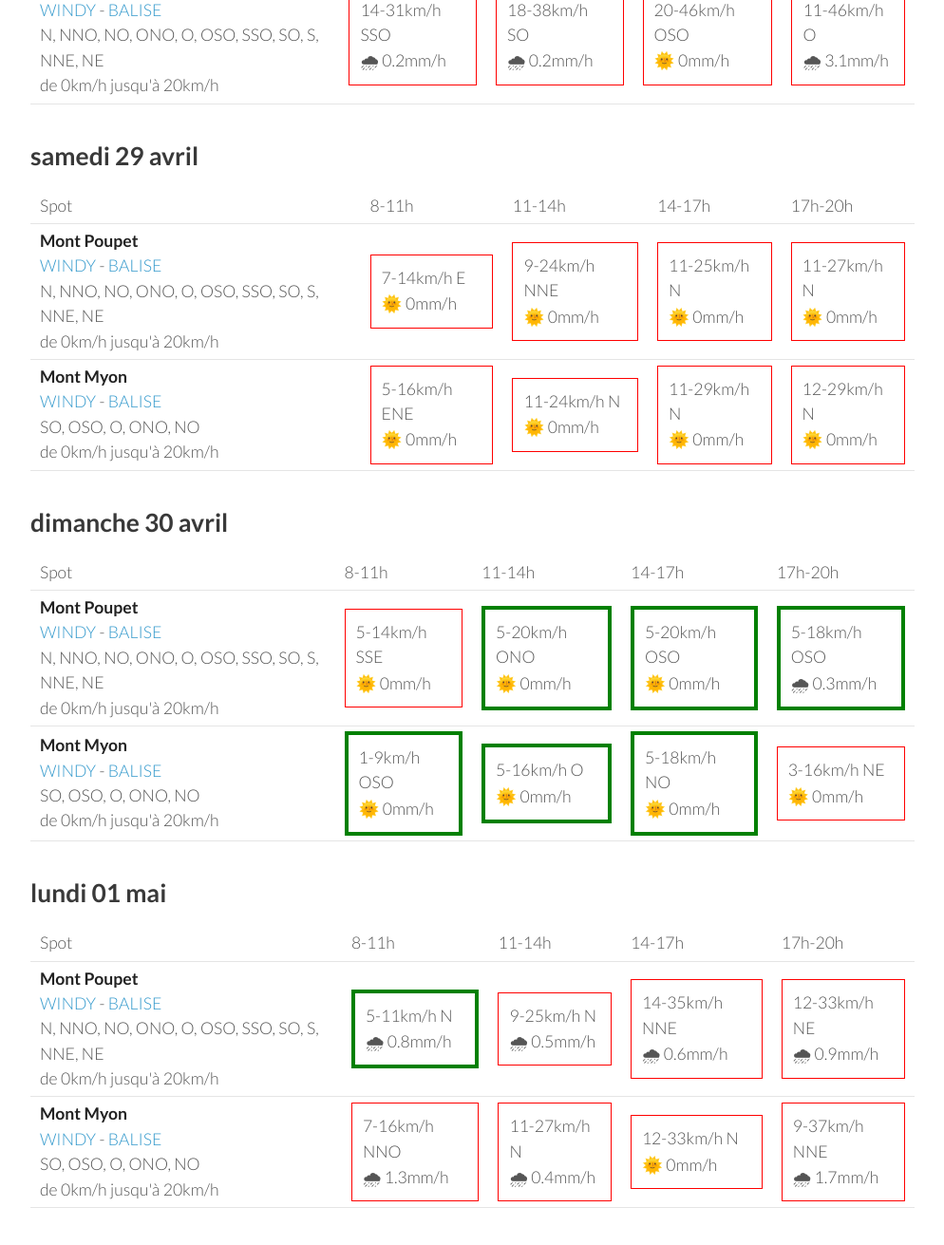
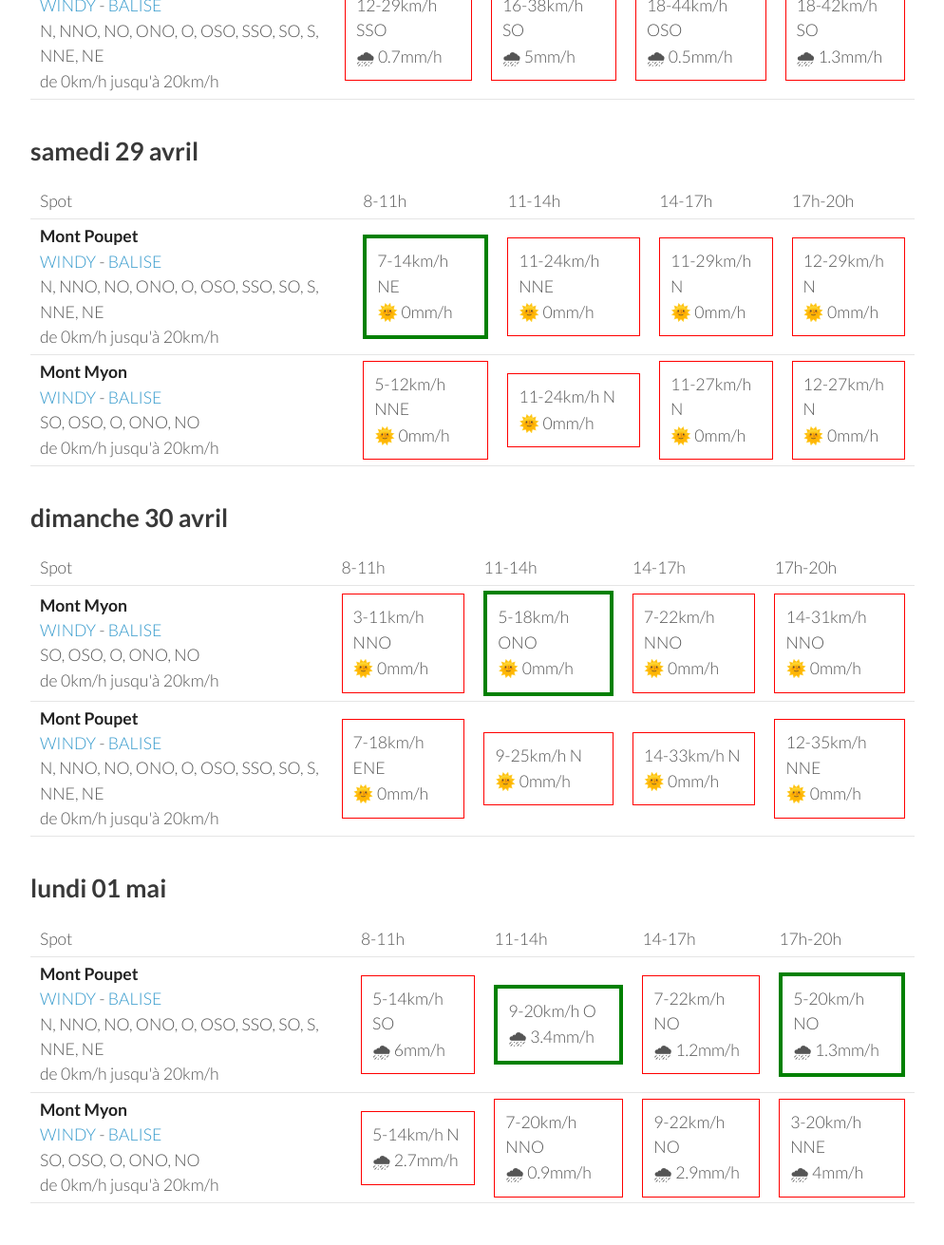
Before and after one commit to parapente-dans-le-nord/parapente-dans-le-nord.github.io, a Jekyll site: the page built from jura.markdown, in a window 1280 px wide and 1400 px high, scrolled down 1298 px. Shown: the top 1311 px of the window at 95% size, without its empty margins (26-1020 px from the left). Built offline with Jekyll 4.4.1, drawn with Linux system fonts in a browser that asks for light colours; some of the changed text lies outside the part shown.

Commit message:
update index.markdown

```diff
--- a/jura.markdown
+++ b/jura.markdown
@@ -25,18 +25,18 @@ page mise à jour le mercredi 26 avril 13:20
         <td><strong>Mont Poupet</strong><br><a href="https://windy.com/46.970/5.876?46.541,5.876,8">WINDY</a> - <span class=""><a href="http://www.balisemeteo.com/balise.php?idBalise=92">BALISE</a> </span><br> <span class="vent-favorable">N, NNO, NO, ONO, O, OSO, SSO, SO, S, NNE, NE</span><br><span class="force-vent">de 0km/h jusqu'à 20km/h</span> </td>
 
             <td><div class="not-flyable"><p>0-0km/h NA</p><p>🌧️ 0mm/h</p></div></td>
-            <td><div class="flyable"><p>5-14km/h ONO</p><p>🌞 0mm/h</p></div></td>
-            <td><div class="flyable"><p>7-20km/h O</p><p>🌞 0mm/h</p></div></td>
-            <td><div class="flyable"><p>5-18km/h ONO</p><p>🌞 0mm/h</p></div></td>
+            <td><div class="not-flyable"><p>0-0km/h NA</p><p>🌧️ 0mm/h</p></div></td>
+            <td><div class="not-flyable"><p>0-0km/h NA</p><p>🌧️ 0mm/h</p></div></td>
+            <td><div class="flyable"><p>5-20km/h NO</p><p>🌞 0mm/h</p></div></td>
 
     </tr>
 <tr>
         <td><strong>Mont Myon</strong><br><a href="https://windy.com/46.331/5.397?45.898,5.394,8,m:eWoagj8">WINDY</a> - <span class=""><a href="http://www.balisemeteo.com/balise.php?idBalise=70">BALISE</a> </span><br> <span class="vent-favorable">SO, OSO, O, ONO, NO</span><br><span class="force-vent">de 0km/h jusqu'à 20km/h</span> </td>
 
             <td><div class="not-flyable"><p>0-0km/h NA</p><p>🌧️ 0mm/h</p></div></td>
-            <td><div class="flyable"><p>3-11km/h NO</p><p>🌞 0mm/h</p></div></td>
-            <td><div class="flyable"><p>5-18km/h O</p><p>🌞 0mm/h</p></div></td>
-            <td><div class="not-flyable"><p>3-16km/h N</p><p>🌞 0mm/h</p></div></td>
+            <td><div class="not-flyable"><p>0-0km/h NA</p><p>🌧️ 0mm/h</p></div></td>
+            <td><div class="not-flyable"><p>0-0km/h NA</p><p>🌧️ 0mm/h</p></div></td>
+            <td><div class="not-flyable"><p>3-16km/h NNO</p><p>🌞 0mm/h</p></div></td>
 
     </tr>
 
@@ -56,22 +56,22 @@ page mise à jour le mercredi 26 avril 13:20
       <td>17h-20h</td>
     </tr>
 <tr>
-        <td><strong>Mont Poupet</strong><br><a href="https://windy.com/46.970/5.876?46.541,5.876,8">WINDY</a> - <span class=""><a href="http://www.balisemeteo.com/balise.php?idBalise=92">BALISE</a> </span><br> <span class="vent-favorable">N, NNO, NO, ONO, O, OSO, SSO, SO, S, NNE, NE</span><br><span class="force-vent">de 0km/h jusqu'à 20km/h</span> </td>
+        <td><strong>Mont Myon</strong><br><a href="https://windy.com/46.331/5.397?45.898,5.394,8,m:eWoagj8">WINDY</a> - <span class=""><a href="http://www.balisemeteo.com/balise.php?idBalise=70">BALISE</a> </span><br> <span class="vent-favorable">SO, OSO, O, ONO, NO</span><br><span class="force-vent">de 0km/h jusqu'à 20km/h</span> </td>
 
-            <td><div class="not-flyable"><p>7-16km/h SSE</p><p>🌞 0mm/h</p></div></td>
-            <td><div class="flyable"><p>5-16km/h OSO</p><p>🌞 0mm/h</p></div></td>
-            <td><div class="flyable"><p>7-18km/h O</p><p>🌞 0mm/h</p></div></td>
-            <td><div class="flyable"><p>7-18km/h OSO</p><p>🌞 0mm/h</p></div></td>
+            <td><div class="not-flyable"><p>3-3km/h SSE</p><p>🌞 0mm/h</p></div></td>
+            <td><div class="flyable"><p>5-14km/h OSO</p><p>🌞 0mm/h</p></div></td>
+            <td><div class="flyable"><p>5-16km/h O</p><p>🌞 0mm/h</p></div></td>
+            <td><div class="flyable"><p>1-12km/h NO</p><p>🌞 0mm/h</p></div></td>
 
 
     </tr>
 <tr>
-        <td><strong>Mont Myon</strong><br><a href="https://windy.com/46.331/5.397?45.898,5.394,8,m:eWoagj8">WINDY</a> - <span class=""><a href="http://www.balisemeteo.com/balise.php?idBalise=70">BALISE</a> </span><br> <span class="vent-favorable">SO, OSO, O, ONO, NO</span><br><span class="force-vent">de 0km/h jusqu'à 20km/h</span> </td>
+        <td><strong>Mont Poupet</strong><br><a href="https://windy.com/46.970/5.876?46.541,5.876,8">WINDY</a> - <span class=""><a href="http://www.balisemeteo.com/balise.php?idBalise=92">BALISE</a> </span><br> <span class="vent-favorable">N, NNO, NO, ONO, O, OSO, SSO, SO, S, NNE, NE</span><br><span class="force-vent">de 0km/h jusqu'à 20km/h</span> </td>
 
-            <td><div class="not-flyable"><p>5-7km/h SE</p><p>🌞 0mm/h</p></div></td>
-            <td><div class="flyable"><p>5-16km/h O</p><p>🌞 0mm/h</p></div></td>
-            <td><div class="flyable"><p>3-16km/h ONO</p><p>🌞 0mm/h</p></div></td>
-            <td><div class="flyable"><p>3-12km/h O</p><p>🌞 0mm/h</p></div></td>
+            <td><div class="not-flyable"><p>7-14km/h SSE</p><p>🌞 0mm/h</p></div></td>
+            <td><div class="flyable"><p>5-14km/h OSO</p><p>🌞 0mm/h</p></div></td>
+            <td><div class="not-flyable"><p>9-22km/h OSO</p><p>🌞 0mm/h</p></div></td>
+            <td><div class="flyable"><p>7-18km/h OSO</p><p>🌞 0mm/h</p></div></td>
 
 
     </tr>
@@ -94,20 +94,20 @@ page mise à jour le mercredi 26 avril 13:20
 <tr>
         <td><strong>Mont Myon</strong><br><a href="https://windy.com/46.331/5.397?45.898,5.394,8,m:eWoagj8">WINDY</a> - <span class=""><a href="http://www.balisemeteo.com/balise.php?idBalise=70">BALISE</a> </span><br> <span class="vent-favorable">SO, OSO, O, ONO, NO</span><br><span class="force-vent">de 0km/h jusqu'à 20km/h</span> </td>
 
-            <td><div class="not-flyable"><p>12-27km/h S</p><p>🌞 0mm/h</p></div></td>
-            <td><div class="not-flyable"><p>14-31km/h SSO</p><p>🌧 0.4mm/h</p></div></td>
-            <td><div class="not-flyable"><p>11-33km/h OSO</p><p>🌞 0mm/h</p></div></td>
-            <td><div class="not-flyable"><p>7-27km/h SO</p><p>🌧 0.5mm/h</p></div></td>
+            <td><div class="not-flyable"><p>11-29km/h SSO</p><p>🌞 0mm/h</p></div></td>
+            <td><div class="not-flyable"><p>12-35km/h SSO</p><p>🌧 1mm/h</p></div></td>
+            <td><div class="not-flyable"><p>12-33km/h SO</p><p>🌞 0mm/h</p></div></td>
+            <td><div class="not-flyable"><p>12-33km/h SO</p><p>🌧 0.2mm/h</p></div></td>
 
 
     </tr>
 <tr>
         <td><strong>Mont Poupet</strong><br><a href="https://windy.com/46.970/5.876?46.541,5.876,8">WINDY</a> - <span class=""><a href="http://www.balisemeteo.com/balise.php?idBalise=92">BALISE</a> </span><br> <span class="vent-favorable">N, NNO, NO, ONO, O, OSO, SSO, SO, S, NNE, NE</span><br><span class="force-vent">de 0km/h jusqu'à 20km/h</span> </td>
 
-            <td><div class="not-flyable"><p>14-31km/h SSO</p><p>🌧 0.2mm/h</p></div></td>
-            <td><div class="not-flyable"><p>18-38km/h SO</p><p>🌧 0.2mm/h</p></div></td>
-            <td><div class="not-flyable"><p>20-46km/h OSO</p><p>🌞 0mm/h</p></div></td>
-            <td><div class="not-flyable"><p>11-46km/h O</p><p>🌧 3.1mm/h</p></div></td>
+            <td><div class="not-flyable"><p>12-29km/h SSO</p><p>🌧 0.7mm/h</p></div></td>
+            <td><div class="not-flyable"><p>16-38km/h SO</p><p>🌧 5mm/h</p></div></td>
+            <td><div class="not-flyable"><p>18-44km/h OSO</p><p>🌧 0.5mm/h</p></div></td>
+            <td><div class="not-flyable"><p>18-42km/h SO</p><p>🌧 1.3mm/h</p></div></td>
 
 
     </tr>
@@ -130,20 +130,20 @@ page mise à jour le mercredi 26 avril 13:20
 <tr>
         <td><strong>Mont Poupet</strong><br><a href="https://windy.com/46.970/5.876?46.541,5.876,8">WINDY</a> - <span class=""><a href="http://www.balisemeteo.com/balise.php?idBalise=92">BALISE</a> </span><br> <span class="vent-favorable">N, NNO, NO, ONO, O, OSO, SSO, SO, S, NNE, NE</span><br><span class="force-vent">de 0km/h jusqu'à 20km/h</span> </td>
 
-            <td><div class="not-flyable"><p>7-14km/h E</p><p>🌞 0mm/h</p></div></td>
-            <td><div class="not-flyable"><p>9-24km/h NNE</p><p>🌞 0mm/h</p></div></td>
-            <td><div class="not-flyable"><p>11-25km/h N</p><p>🌞 0mm/h</p></div></td>
-            <td><div class="not-flyable"><p>11-27km/h N</p><p>🌞 0mm/h</p></div></td>
+            <td><div class="flyable"><p>7-14km/h NE</p><p>🌞 0mm/h</p></div></td>
+            <td><div class="not-flyable"><p>11-24km/h NNE</p><p>🌞 0mm/h</p></div></td>
+            <td><div class="not-flyable"><p>11-29km/h N</p><p>🌞 0mm/h</p></div></td>
+            <td><div class="not-flyable"><p>12-29km/h N</p><p>🌞 0mm/h</p></div></td>
 
 
     </tr>
 <tr>
         <td><strong>Mont Myon</strong><br><a href="https://windy.com/46.331/5.397?45.898,5.394,8,m:eWoagj8">WINDY</a> - <span class=""><a href="http://www.balisemeteo.com/balise.php?idBalise=70">BALISE</a> </span><br> <span class="vent-favorable">SO, OSO, O, ONO, NO</span><br><span class="force-vent">de 0km/h jusqu'à 20km/h</span> </td>
 
-            <td><div class="not-flyable"><p>5-16km/h ENE</p><p>🌞 0mm/h</p></div></td>
+            <td><div class="not-flyable"><p>5-12km/h NNE</p><p>🌞 0mm/h</p></div></td>
             <td><div class="not-flyable"><p>11-24km/h N</p><p>🌞 0mm/h</p></div></td>
-            <td><div class="not-flyable"><p>11-29km/h N</p><p>🌞 0mm/h</p></div></td>
-            <td><div class="not-flyable"><p>12-29km/h N</p><p>🌞 0mm/h</p></div></td>
+            <td><div class="not-flyable"><p>11-27km/h N</p><p>🌞 0mm/h</p></div></td>
+            <td><div class="not-flyable"><p>12-27km/h N</p><p>🌞 0mm/h</p></div></td>
 
 
     </tr>
@@ -164,22 +164,22 @@ page mise à jour le mercredi 26 avril 13:20
       <td>17h-20h</td>
     </tr>
 <tr>
-        <td><strong>Mont Poupet</strong><br><a href="https://windy.com/46.970/5.876?46.541,5.876,8">WINDY</a> - <span class=""><a href="http://www.balisemeteo.com/balise.php?idBalise=92">BALISE</a> </span><br> <span class="vent-favorable">N, NNO, NO, ONO, O, OSO, SSO, SO, S, NNE, NE</span><br><span class="force-vent">de 0km/h jusqu'à 20km/h</span> </td>
+        <td><strong>Mont Myon</strong><br><a href="https://windy.com/46.331/5.397?45.898,5.394,8,m:eWoagj8">WINDY</a> - <span class=""><a href="http://www.balisemeteo.com/balise.php?idBalise=70">BALISE</a> </span><br> <span class="vent-favorable">SO, OSO, O, ONO, NO</span><br><span class="force-vent">de 0km/h jusqu'à 20km/h</span> </td>
 
-            <td><div class="not-flyable"><p>5-14km/h SSE</p><p>🌞 0mm/h</p></div></td>
-            <td><div class="flyable"><p>5-20km/h ONO</p><p>🌞 0mm/h</p></div></td>
-            <td><div class="flyable"><p>5-20km/h OSO</p><p>🌞 0mm/h</p></div></td>
-            <td><div class="flyable"><p>5-18km/h OSO</p><p>🌧 0.3mm/h</p></div></td>
+            <td><div class="not-flyable"><p>3-11km/h NNO</p><p>🌞 0mm/h</p></div></td>
+            <td><div class="flyable"><p>5-18km/h ONO</p><p>🌞 0mm/h</p></div></td>
+            <td><div class="not-flyable"><p>7-22km/h NNO</p><p>🌞 0mm/h</p></div></td>
+            <td><div class="not-flyable"><p>14-31km/h NNO</p><p>🌞 0mm/h</p></div></td>
 
 
     </tr>
 <tr>
-        <td><strong>Mont Myon</strong><br><a href="https://windy.com/46.331/5.397?45.898,5.394,8,m:eWoagj8">WINDY</a> - <span class=""><a href="http://www.balisemeteo.com/balise.php?idBalise=70">BALISE</a> </span><br> <span class="vent-favorable">SO, OSO, O, ONO, NO</span><br><span class="force-vent">de 0km/h jusqu'à 20km/h</span> </td>
+        <td><strong>Mont Poupet</strong><br><a href="https://windy.com/46.970/5.876?46.541,5.876,8">WINDY</a> - <span class=""><a href="http://www.balisemeteo.com/balise.php?idBalise=92">BALISE</a> </span><br> <span class="vent-favorable">N, NNO, NO, ONO, O, OSO, SSO, SO, S, NNE, NE</span><br><span class="force-vent">de 0km/h jusqu'à 20km/h</span> </td>
 
-            <td><div class="flyable"><p>1-9km/h OSO</p><p>🌞 0mm/h</p></div></td>
-            <td><div class="flyable"><p>5-16km/h O</p><p>🌞 0mm/h</p></div></td>
-            <td><div class="flyable"><p>5-18km/h NO</p><p>🌞 0mm/h</p></div></td>
-            <td><div class="not-flyable"><p>3-16km/h NE</p><p>🌞 0mm/h</p></div></td>
+            <td><div class="not-flyable"><p>7-18km/h ENE</p><p>🌞 0mm/h</p></div></td>
+            <td><div class="not-flyable"><p>9-25km/h N</p><p>🌞 0mm/h</p></div></td>
+            <td><div class="not-flyable"><p>14-33km/h N</p><p>🌞 0mm/h</p></div></td>
+            <td><div class="not-flyable"><p>12-35km/h NNE</p><p>🌞 0mm/h</p></div></td>
 
 
     </tr>
@@ -202,20 +202,20 @@ page mise à jour le mercredi 26 avril 13:20
 <tr>
         <td><strong>Mont Poupet</strong><br><a href="https://windy.com/46.970/5.876?46.541,5.876,8">WINDY</a> - <span class=""><a href="http://www.balisemeteo.com/balise.php?idBalise=92">BALISE</a> </span><br> <span class="vent-favorable">N, NNO, NO, ONO, O, OSO, SSO, SO, S, NNE, NE</span><br><span class="force-vent">de 0km/h jusqu'à 20km/h</span> </td>
 
-            <td><div class="flyable"><p>5-11km/h N</p><p>🌧 0.8mm/h</p></div></td>
-            <td><div class="not-flyable"><p>9-25km/h N</p><p>🌧 0.5mm/h</p></div></td>
-            <td><div class="not-flyable"><p>14-35km/h NNE</p><p>🌧 0.6mm/h</p></div></td>
-            <td><div class="not-flyable"><p>12-33km/h NE</p><p>🌧 0.9mm/h</p></div></td>
+            <td><div class="not-flyable"><p>5-14km/h SO</p><p>🌧 6mm/h</p></div></td>
+            <td><div class="flyable"><p>9-20km/h O</p><p>🌧 3.4mm/h</p></div></td>
+            <td><div class="not-flyable"><p>7-22km/h NO</p><p>🌧 1.2mm/h</p></div></td>
+            <td><div class="flyable"><p>5-20km/h NO</p><p>🌧 1.3mm/h</p></div></td>
 
 
     </tr>
 <tr>
         <td><strong>Mont Myon</strong><br><a href="https://windy.com/46.331/5.397?45.898,5.394,8,m:eWoagj8">WINDY</a> - <span class=""><a href="http://www.balisemeteo.com/balise.php?idBalise=70">BALISE</a> </span><br> <span class="vent-favorable">SO, OSO, O, ONO, NO</span><br><span class="force-vent">de 0km/h jusqu'à 20km/h</span> </td>
 
-            <td><div class="not-flyable"><p>7-16km/h NNO</p><p>🌧 1.3mm/h</p></div></td>
-            <td><div class="not-flyable"><p>11-27km/h N</p><p>🌧 0.4mm/h</p></div></td>
-            <td><div class="not-flyable"><p>12-33km/h N</p><p>🌞 0mm/h</p></div></td>
-            <td><div class="not-flyable"><p>9-37km/h NNE</p><p>🌧 1.7mm/h</p></div></td>
+            <td><div class="not-flyable"><p>5-14km/h N</p><p>🌧 2.7mm/h</p></div></td>
+            <td><div class="not-flyable"><p>7-20km/h NNO</p><p>🌧 0.9mm/h</p></div></td>
+            <td><div class="not-flyable"><p>9-22km/h NO</p><p>🌧 2.9mm/h</p></div></td>
+            <td><div class="not-flyable"><p>3-20km/h NNE</p><p>🌧 4mm/h</p></div></td>
 
 
     </tr>
```
Also changed, not shown: other parts of jura.markdown (+1 -1 lines).
